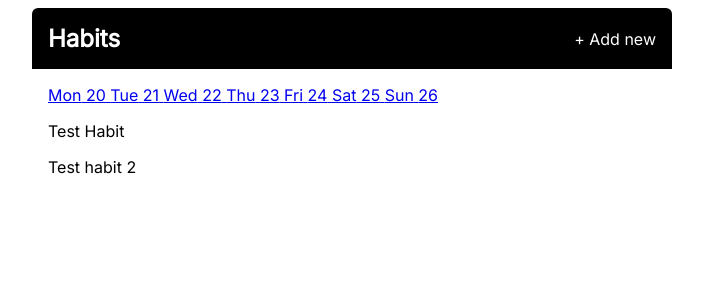
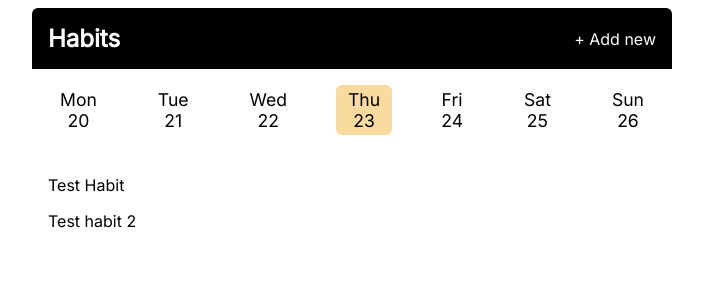
Before and after one commit to TimothyJNeale/habits, a Flask app: page / in a window 1280 px wide. Shown: the top 300 px of the page, without its empty margins (288-991 px from the left). Run offline with Flask 3, Linux system fonts and the light colour scheme.

Commit message:
Styled daate navigation

```diff
--- a/app.py
+++ b/app.py
@@ -6,7 +6,7 @@ app = Flask(__name__)
 habits = ["Test Habit", "Test habit 2"]  # List of habits
 
 @app.context_processor
-def add_calc_data_range():
+def add_calc_date_range():
     def date_range(start: datetime.date):
         dates = [start + datetime.timedelta(days=diff) for diff in range(-3, 4)]
         return dates
--- a/static/css/main.css
+++ b/static/css/main.css
@@ -67,3 +67,29 @@ body {
   cursor: pointer;
   align-self: flex-end;
 }
+
+.dates {
+  display: flex;
+  justify-content: space-between;
+  margin-bottom: 2.5rem;
+  color: black;
+  font-size: 1.1rem;
+}
+
+.dates__link {
+  color: inherit;
+  text-decoration: none;
+  outline: none;
+  padding: 0.25rem 0.75rem;
+  border-radius: 6px;
+}
+
+.dates__link--current {
+  background-color: #f9dba0;
+}
+
+.date {
+  display: flex;
+  flex-direction: column;
+  align-items: center;
+}
--- a/templates/layout.html
+++ b/templates/layout.html
@@ -22,7 +22,7 @@
         <main class="main">
             <section class="dates">
                 {% for date in date_range(selected_date) %}
-                    <a class="dates__link {{ 'date__link--current' if loop.index0 == 3 else '' }}" href="{{ url_for('index', date=date) }}">
+                    <a class="dates__link {{ 'dates__link--current' if loop.index0 == 3 else '' }}" href="{{ url_for('index', date=date) }}">
                         <time class="date" datetime="{{ date }}">
                             <span>{{ date.strftime("%a") }}</span>
                             <span>{{ date.strftime("%d") }}</span>
```
